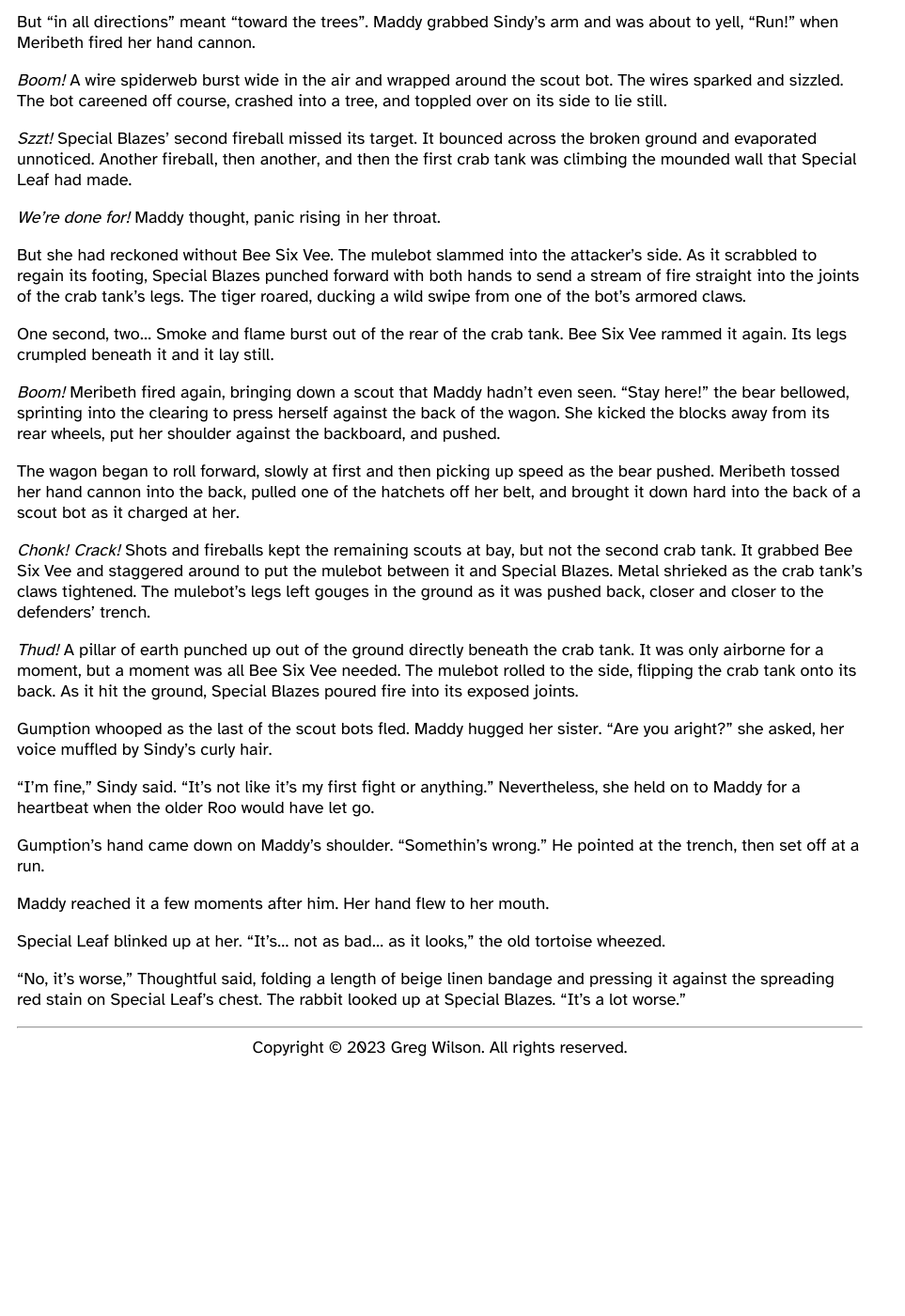
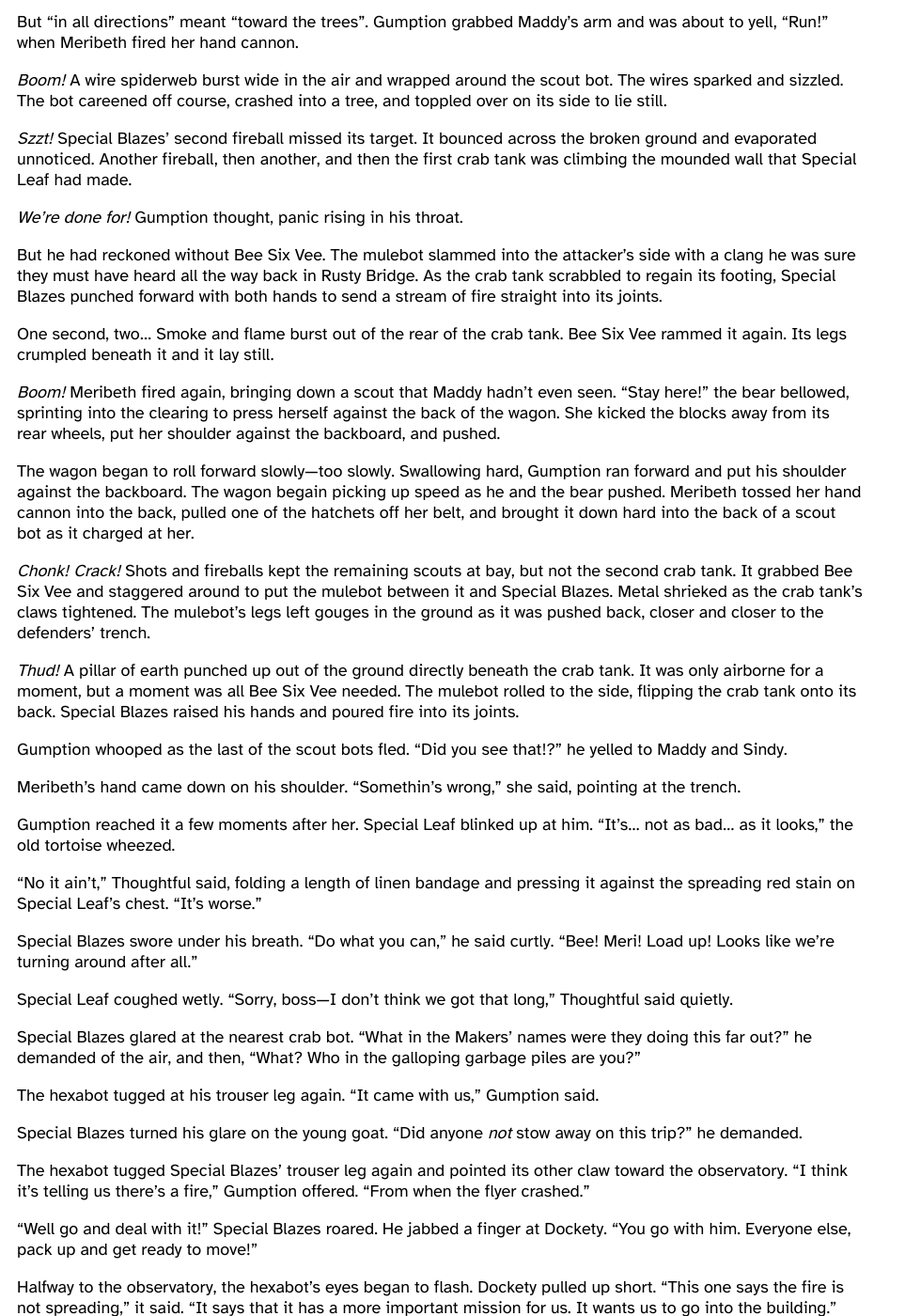
Before and after one commit to gvwilson/fiction, a Jekyll site: the page built from in-heck/index.md, in a window 1280 px wide and 1400 px high, scrolled down 34601 px. Shown: the whole window at 94% size, without its empty margins (0-963 px from the left). Built offline with Jekyll 4.4.1, drawn with Linux system fonts in a browser that asks for light colours; before the commit the page ends 35734 px from its top, so only the background shows below that; some of the changed text lies outside the part shown.

Commit message:
+496 words of In Heck

```diff
--- a/_data/status.csv
+++ b/_data/status.csv
@@ -38,6 +38,7 @@
 in-heck,2024-01-23,16806
 in-heck,2024-01-26,17403
 in-heck,2024-01-27,18342
+in-heck,2024-01-18,18838
 last-wolf,2023-09-01,41953
 leaderboard,2023-12-26,1094
 leaderboard,2023-12-27,1657
--- a/in-heck/index.md
+++ b/in-heck/index.md
@@ -1279,7 +1279,7 @@
 
 <section markdown="1">
 
-## A Little Bit of Eavesdropping
+## Eavesdropping
 
 Gumption turned the discombobulator over in his hands.
 "It's a lot heavier than it looks."
@@ -3010,7 +3010,7 @@
 
 <section markdown="1">
 
-## An Old Acquaintance
+## The Observatory
 
 Special Blazes put two fingers in his mouth and whistled loudly.
 Meribeth jerked upright and rubbed her eyes.
@@ -3035,7 +3035,7 @@
 Being ambushed would truly ruin my day."
 
 "Wait!"
-Sindy protested as Maddy took her hand.
+Gumption protested.
 "Where's Flowers?"
 
 The tiger and Special Leaf exchanged looks.
@@ -3064,13 +3064,13 @@
 and the cheap soap that Papa Gumption used on his children's clothes on the other.
 The bear had a small cannon in her hands
 and a pair of wicked-looking hatchets on her belt.
-Her scowl told Maddy that questions wouldn't be welcome
-even if she had any more sensible than,
+Her scowl told Gumption that questions wouldn't be welcome
+even if he had any more sensible than,
 "will we be aright?"
 
 The flying bots' rotors whined and then shrieked as they dove at the camp.
 Bright sparks danced across their bellies.
-Maddy heard the *rat a tat tat* of their guns a moment later.
+Gumption heard the *rat a tat tat* of their guns a moment later.
 Puffs of dirt spattered from the ground.
 
 *Chonk!*
@@ -3109,7 +3109,7 @@
 she cursed.
 "If it ain't one thing."
 
-The acrid tang of smoke tickled Maddy's nose.
+The acrid tang of smoke tickled Gumption's nose.
 The bot that had just crashed—it must have set the dry brush alight!
 "The water tank!"
 Gumption pointed at the wagon.
@@ -3124,7 +3124,7 @@
 The third flying bot raced away.
 The earth split under the force of Special Leaf's tech.
 Zig-zag cracks appeared in the hard-packed road.
-*He can't keep doing this,* Maddy thought,
+*He can't keep doing this,* Gumption thought,
 but the old tortoise didn't let up.
 He swept his arms from side to side,
 each slow pass creating dips and hummocks in the ground.
@@ -3161,11 +3161,12 @@
 *Crack!*
 A scout bot exploded,
 sending scraps of metal flying in all directions.
-The fireball that Special Blazes had thrown left a dazzling after-image on Maddy's eyes.
+The fireball that Special Blazes had thrown
+left a dazzling after-image on Gumption's eyes.
 The other scouts scattered in all directions like a flock of startled chickens.
 
 But "in all directions" meant "toward the trees".
-Maddy grabbed Sindy's arm and was about to yell, "Run!"
+Gumption grabbed Maddy's arm and was about to yell, "Run!"
 when Meribeth fired her hand cannon.
 
 *Boom!*
@@ -3184,17 +3185,16 @@
 that Special Leaf had made.
 
 *We're done for!*
-Maddy thought,
-panic rising in her throat.
-
-But she had reckoned without Bee Six Vee.
-The mulebot slammed into the attacker's side.
-As it scrabbled to regain its footing,
+Gumption thought,
+panic rising in his throat.
+
+But he had reckoned without Bee Six Vee.
+The mulebot slammed into the attacker's side
+with a clang he was sure they must have heard
+all the way back in Rusty Bridge.
+As the crab tank scrabbled to regain its footing,
 Special Blazes punched forward with both hands
-to send a stream of fire straight into the joints
-of the crab tank's legs.
-The tiger roared,
-ducking a wild swipe from one of the bot's armored claws.
+to send a stream of fire straight into its joints.
 
 One second, two…
 Smoke and flame burst out of the rear of the crab tank.
@@ -3212,8 +3212,10 @@
 put her shoulder against the backboard,
 and pushed.
 
-The wagon began to roll forward,
-slowly at first and then picking up speed as the bear pushed.
+The wagon began to roll forward slowly—too slowly.
+Swallowing hard,
+Gumption ran forward and put his shoulder against the backboard.
+The wagon begain picking up speed as he and the bear pushed.
 Meribeth tossed her hand cannon into the back,
 pulled one of the hatchets off her belt,
 and brought it down hard into the back of a scout bot
@@ -3236,37 +3238,142 @@
 but a moment was all Bee Six Vee needed.
 The mulebot rolled to the side,
 flipping the crab tank onto its back.
-As it hit the ground,
-Special Blazes poured fire into its exposed joints.
+Special Blazes raised his hands
+and poured fire into its joints.
 
 Gumption whooped as the last of the scout bots fled.
-Maddy hugged her sister.
-"Are you aright?"
-she asked,
-her voice muffled by Sindy's curly hair.
-
-"I'm fine,"
-Sindy said.
-"It's not like it's my first fight or anything."
-Nevertheless,
-she held on to Maddy for a heartbeat when the older Roo would have let go.
-
-Gumption's hand came down on Maddy's shoulder.
-"Somethin's wrong."
-He pointed at the trench,
-then set off at a run.
-
-Maddy reached it a few moments after him.
-Her hand flew to her mouth.
-
-Special Leaf blinked up at her.
+"Did you see that!?" he yelled to Maddy and Sindy.
+
+Meribeth's hand came down on his shoulder.
+"Somethin's wrong,"
+she said,
+pointing at the trench.
+
+Gumption reached it a few moments after her.
+Special Leaf blinked up at him.
 "It's… not as bad… as it looks," the old tortoise wheezed.
 
-"No, it's worse,"
+"No it ain't,"
 Thoughtful said,
-folding a length of beige linen bandage
+folding a length of linen bandage
 and pressing it against the spreading red stain on Special Leaf's chest.
-The rabbit looked up at Special Blazes.
-"It's a lot worse."
+"It's worse."
+
+Special Blazes swore under his breath.
+"Do what you can,"
+he said curtly.
+"Bee! Meri! Load up!
+Looks like we're turning around after all."
+
+Special Leaf coughed wetly.
+"Sorry, boss—I don't think we got that long,"
+Thoughtful said quietly.
+
+Special Blazes glared at the nearest crab bot.
+"What in the Makers' names were they doing this far out?"
+he demanded of the air,
+and then,
+"What?
+Who in the galloping garbage piles are you?"
+
+The hexabot tugged at his trouser leg again.
+"It came with us,"
+Gumption said.
+
+Special Blazes turned his glare on the young goat.
+"Did anyone *not* stow away on this trip?"
+he demanded.
+
+The hexabot tugged Special Blazes' trouser leg again
+and pointed its other claw toward the observatory.
+"I think it's telling us there's a fire,"
+Gumption offered.
+"From when the flyer crashed."
+
+"Well go and deal with it!"
+Special Blazes roared.
+He jabbed a finger at Dockety.
+"You go with him.
+Everyone else,
+pack up and get ready to move!"
+
+Halfway to the observatory,
+the hexabot's eyes began to flash.
+Dockety pulled up short.
+"This one says the fire is not spreading,"
+it said.
+"It says that it has a more important mission for us.
+It wants us to go into the building."
+
+"What?
+Why?
+There's nothing in there but a telescope,"
+Gumption protested.
+
+Click's eyes flashed again.
+"It says there is more,"
+Dockety translated.
+"It says it can help Special Leaf."
+
+Gumption hesitated.
+"Aright," he said.
+"But just for a minute.
+We gotta check the fire out no matter what it says."
+
+They didn't have Special Leaf's glowballs,
+but Dockety still had its chest light.
+Its bright yellow beam let Gumption pick his way down the long corridor.
+He tried hard to ignore the dark holes in the walls
+that had once held doors,
+and tried even harder not to think about what might be lurking in them.
+
+When they reached the stairs,
+Click scuttled around them and tapped on a small door.
+Gumption caught his breath as something tapped back.
+Click's eyes flashed.
+"If you say so," Dockety replied.
+The bot tapped a code into the lock panel on the door.
+
+*Clunk.*
+Gumption jumped as a heavy lock disengaged.
+Dockety pushed the door open and shone its light inside,
+then reached inside to flip a switch.
+
+Light spilled from the room into the corridor.
+A moment later,
+a handful of rectangular panels flickered to life above their heads.
+
+Dockety turned to Gumption.
+"Go tell the regulator we have found something.
+Tell him to bring Special Leaf.
+Proceed with haste."
+
+Gumption ran.
+
+Meribeth carried Special Leaf to the observatory.
+Dockety met them at the door.
+"It is quite remarkable," the bot said.
+It led them back to the door under the stairs
+and through it into a room almost as large
+as the one above it.
+Machines and cabinets lined the walls,
+dusty but unbroken.
+
+"Boots and biscuits,"
+Thoughtful said, wide-eyed.
+"I ain't never—boss, look at all o' this!"
+
+"Certainly is convenient,"
+Special Blazes said levelly,
+eyeing Click.
+The little hexabot scuttled around behind Dockety.
+"Any of it useful?"
+
+The rabbit took a deep breath.
+"Sure hope so.
+Meribeth,
+you put him on that table there.
+The rest o' you shoo.
+I got work to do."
 
 </section>
```
Also changed, not shown: maddy-roo/summary.md (added, +3 -0 lines), status.svg.
